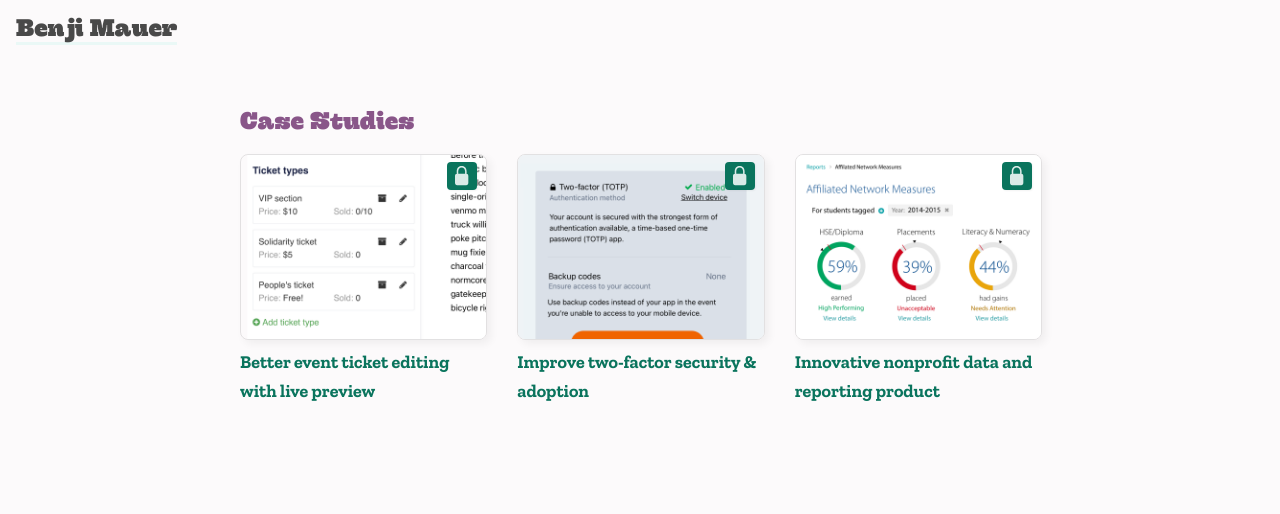
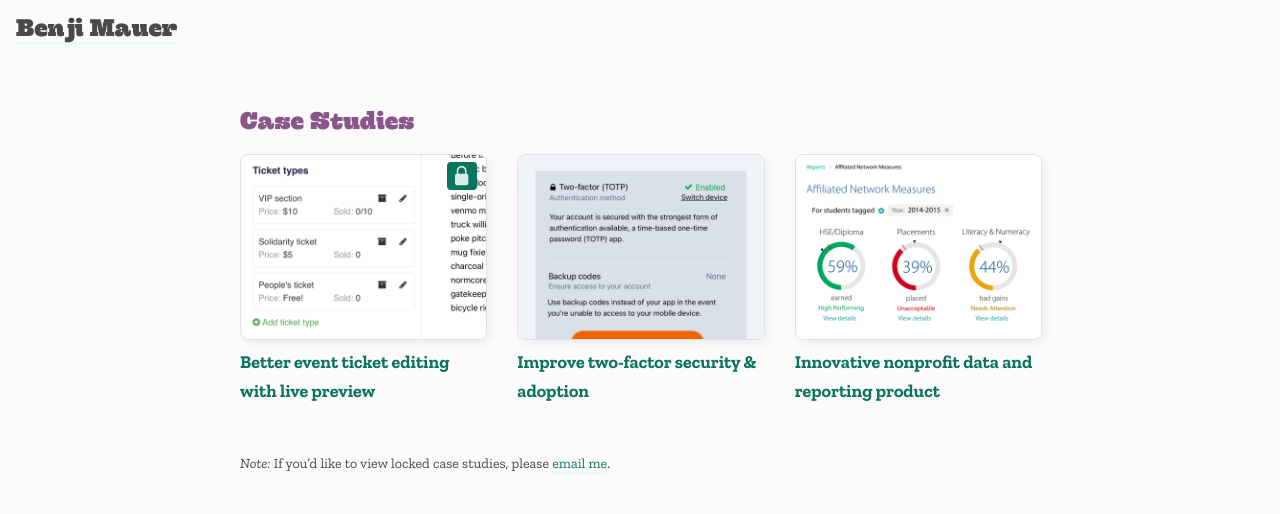
Before and after one commit to heybenji/heybenji.github.io, a Jekyll site: the page built from portfolio.html, in a window 1280 px wide. Shown: the top 514 px of the page. Built offline with Jekyll 4.4.1, drawn with Linux system fonts in a browser that asks for light colours; some web fonts are replaced.

Commit message:
Unlock YouthBuild and two-factor case studies
- Add more informative aria-labels
- Add information about locked status to an aria-label for screenreaders

```diff
--- a/_portfolio/event-tickets.html
+++ b/_portfolio/event-tickets.html
@@ -9,7 +9,8 @@ roles:
   - Quality Assurance/Design Review
 thumbnail: /images/portfolio/event-tickets/event-tickets-thumbnail.png
 featured-image: /images/portfolio/event-tickets/event-tickets-editing.png
-featured-image-alt: "Screenshot depicting the ticket editing experience on ActBlue with an editor on a pane to the left of the screen, and a live preview of an ActBlue event form on the right with a list of ticket types. On the left hand side is a pane with the title ‘Edit Form’ with ‘Publish’ and ‘Cancel’ buttons implying that there are unsaved changes on the form. Below that in the left hand pane is a section with the heading ‘Ticket types', with the fields ‘Name,’ ‘Description,’ ‘Price,’ ‘Number of tickets’ set to a limit of 10, and ‘Max of this ticket type per transaction’ set to 3."
+locked: true
+featured-image-alt: "Screenshot depicting the ticket editing experience on ActBlue with an editor on a pane to the left of the screen, and a live preview of an ActBlue event form on the right with a list of ticket types. On the left hand side is a pane with the title ‘Edit Form’ with ‘Publish’ and ‘Cancel’ buttons implying that there are unsaved changes on the form. Below that in the left hand pane is a section with the heading ‘Ticket types', with the fields ‘Name,’ ‘Description,’ ‘Price,’ ‘Number of tickets’ set to a limit of 10, and ‘Max of this ticket type per transaction’ set to 3"
 ---
 
 <section class="project-summary">
--- a/_sass/_base.scss
+++ b/_sass/_base.scss
@@ -338,7 +338,7 @@ img {
     border-bottom: none;
   }
 
-  a::before {
+  &.card-locked a::before {
     content: url("/images/icon-lock-reverse.svg");
     width: 14px;
     height: 20px;
--- a/index.html
+++ b/index.html
@@ -17,8 +17,8 @@ class: home
 
     <ul class="projects">
       {% for project in site.portfolio reversed %}
-      <li class="project-card">
-        <a href="{{ project.url }}">
+      <li class="project-card {% if project.locked == true %}card-locked{% endif %}">
+        <a href="{{ project.url }}" aria-label="View case study: {{ project.title }}{% if project.locked == true %}. This case study is locked. Please email {{ site.email }} for credentials.{% endif %}">
           <img class="project-thumbnail" src="{{ project.thumbnail | prepend: site.baseurl }}" alt="{{ project.thumbnail-alt }}">
           <h3 class="project-title">
             {{ project.title }}
@@ -29,7 +29,7 @@ class: home
     </ul>
 
     <p class="note">
-      <em>Note:</em> If you’d like to view any of the case studies, please <a href="mailto:hey@heybenji.co" title="Send an email to hey@heybenji.co">email me</a>.
+      <em>Note:</em> If you’d like to view locked case studies, please <a href="mailto: {{ site.email }}" title="Send an email to {{ site.email }}">email me</a>.
     </p>
   </section>
   {% endif %}
--- a/portfolio.html
+++ b/portfolio.html
@@ -8,8 +8,8 @@ permalink: "/portfolio/"
 
   <ul class="projects">
     {% for project in site.portfolio reversed %}
-    <li class="project-card">
-      <a href="{{ project.url }}">
+    <li class="project-card {% if project.locked == true %}card-locked{% endif %}">
+      <a href="{{ project.url }}" aria-label="View case study: {{ project.title }}{% if project.locked == true %}. This case study is locked. Please email {{ site.email }} for credentials.{% endif %}">
         <img class="project-thumbnail" src="{{ project.thumbnail | prepend: site.baseurl }}" alt="{{ project.thumbnail-alt }}">
         <h3 class="project-title">
           {{ project.title }}
@@ -18,4 +18,8 @@ permalink: "/portfolio/"
     </li>
     {% endfor %}
   </ul>
+
+  <p class="note">
+    <em>Note:</em> If you’d like to view locked case studies, please <a href="mailto: {{ site.email }}" title="Send an email to {{ site.email }}">email me</a>.
+  </p>
 </section>
```
Also changed, not shown: 1 other file.
